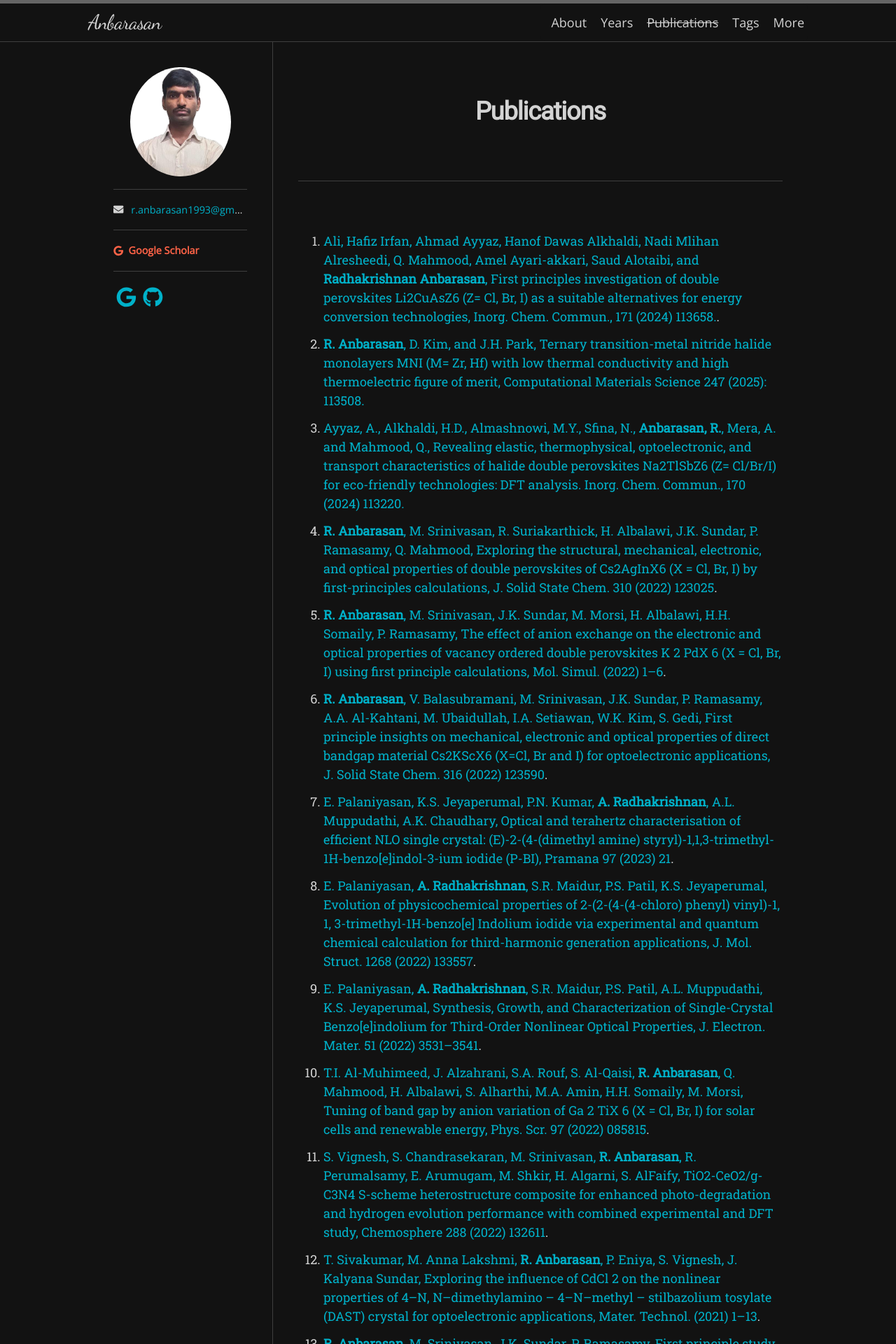
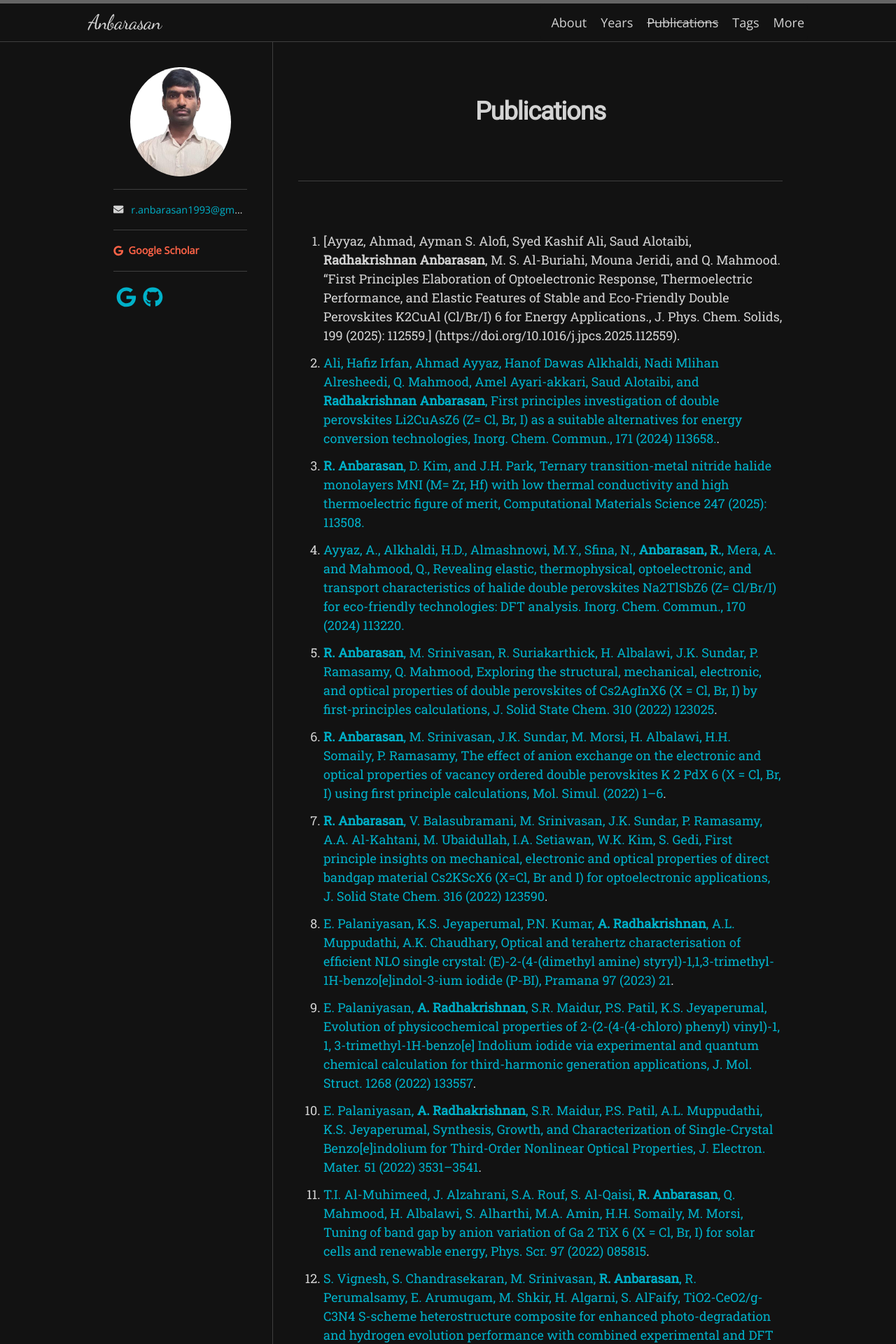
Before and after one commit to anbarasananbu/anbarasan, a Jekyll site: the page built from publications.md, in a window 1280 px wide. Shown: the top 1920 px of the page at 70% size. Built offline with Jekyll 4.4.1, drawn with Linux system fonts in a browser that asks for light colours; nearby versions of some CDN libraries; some web fonts are replaced; a style sheet for code colours, icons or effects is not loaded.

Commit message:
Update publications.md

```diff
--- a/publications.md
+++ b/publications.md
@@ -4,29 +4,31 @@ type: publications
 title: Publications
 permalink: /publications/
 ---
-1. [Ali, Hafiz Irfan, Ahmad Ayyaz, Hanof Dawas Alkhaldi, Nadi Mlihan Alresheedi, Q. Mahmood, Amel Ayari-akkari, Saud Alotaibi, and **Radhakrishnan Anbarasan**, First principles investigation of double perovskites Li2CuAsZ6 (Z= Cl, Br, I) as a suitable alternatives for energy conversion technologies, Inorg. Chem. Commun., 171 (2024) 113658.](https://doi.org/10.1016/j.inoche.2024.113658).
-2. [**R. Anbarasan**, D. Kim, and J.H. Park, Ternary transition-metal nitride halide monolayers MNI (M= Zr, Hf) with low thermal conductivity and high thermoelectric figure of merit, Computational Materials Science 247 (2025): 113508.](https://doi.org/10.1016/j.commatsci.2024.113508)
-3. [Ayyaz, A., Alkhaldi, H.D., Almashnowi, M.Y., Sfina, N., **Anbarasan, R.**, Mera, A. and Mahmood, Q., Revealing elastic, thermophysical, optoelectronic, and transport characteristics of halide double perovskites Na2TlSbZ6 (Z= Cl/Br/I) for eco-friendly technologies: DFT analysis. Inorg. Chem. Commun., 170 (2024) 113220.](https://doi.org/10.1016/j.inoche.2024.113220)
-4.	[**R. Anbarasan**, M. Srinivasan, R. Suriakarthick, H. Albalawi, J.K. Sundar, P. Ramasamy, Q. Mahmood, Exploring the structural, mechanical, electronic, and optical properties of double perovskites of Cs2AgInX6 (X = Cl, Br, I) by first-principles calculations, J. Solid State Chem. 310 (2022) 123025](https://doi.org/10.1016/j.jssc.2022.123025).
-5.	[**R. Anbarasan**, M. Srinivasan, J.K. Sundar, M. Morsi, H. Albalawi, H.H. Somaily, P. Ramasamy, The effect of anion exchange on the electronic and optical properties of vacancy ordered double perovskites K 2 PdX 6 (X = Cl, Br, I) using first principle calculations, Mol. Simul. (2022) 1–6](https://doi.org/10.1080/08927022.2022.2103161).
-6.  [**R. Anbarasan**, V. Balasubramani, M. Srinivasan, J.K. Sundar, P. Ramasamy, A.A. Al-Kahtani, M. Ubaidullah, I.A. Setiawan, W.K. Kim, S. Gedi, First principle insights on mechanical, electronic and optical properties of direct bandgap material Cs2KScX6 (X=Cl, Br and I) for optoelectronic applications, J. Solid State Chem. 316 (2022) 123590](https://doi.org/10.1016/j.jssc.2022.123590).
-7.	[E. Palaniyasan, K.S. Jeyaperumal, P.N. Kumar, **A. Radhakrishnan**, A.L. Muppudathi, A.K. Chaudhary, Optical and terahertz characterisation of efficient NLO single crystal: (E)-2-(4-(dimethyl amine) styryl)-1,1,3-trimethyl-1H-benzo[e]indol-3-ium iodide (P-BI), Pramana 97 (2023) 21](https://doi.org/10.1007/s12043-022-02476-y).
-8.	[E. Palaniyasan, **A. Radhakrishnan**, S.R. Maidur, P.S. Patil, K.S. Jeyaperumal, Evolution of physicochemical properties of 2-(2-(4-(4-chloro) phenyl) vinyl)-1, 1, 3-trimethyl-1H-benzo[e] Indolium iodide via experimental and quantum chemical calculation for third-harmonic generation applications, J. Mol. Struct. 1268 (2022) 133557](https://doi.org/10.1016/j.molstruc.2022.133557).
-9.	[E. Palaniyasan, **A. Radhakrishnan**, S.R. Maidur, P.S. Patil, A.L. Muppudathi, K.S. Jeyaperumal, Synthesis, Growth, and Characterization of Single-Crystal Benzo[e]indolium for Third-Order Nonlinear Optical Properties, J. Electron. Mater. 51 (2022) 3531–3541](https://doi.org/10.1007/s11664-022-09461-6).
-10.	[T.I. Al-Muhimeed, J. Alzahrani, S.A. Rouf, S. Al-Qaisi, **R. Anbarasan**, Q. Mahmood, H. Albalawi, S. Alharthi, M.A. Amin, H.H. Somaily, M. Morsi, Tuning of band gap by anion variation of Ga 2 TiX 6 (X = Cl, Br, I) for solar cells and renewable energy, Phys. Scr. 97 (2022) 085815](https://doi.org/10.1088/1402-4896/ac7efc).
-11. [S. Vignesh, S. Chandrasekaran, M. Srinivasan, **R. Anbarasan**, R. Perumalsamy, E. Arumugam, M. Shkir, H. Algarni, S. AlFaify, TiO2-CeO2/g-C3N4 S-scheme heterostructure composite for enhanced photo-degradation and hydrogen evolution performance with combined experimental and DFT study, Chemosphere 288 (2022) 132611](https://doi.org/10.1016/j.chemosphere.2021.132611).
-12.	[T. Sivakumar, M. Anna Lakshmi, **R. Anbarasan**, P. Eniya, S. Vignesh, J. Kalyana Sundar, Exploring the influence of CdCl 2 on the nonlinear properties of 4–N, N–dimethylamino – 4–N–methyl – stilbazolium tosylate (DAST) crystal for optoelectronic applications, Mater. Technol. (2021) 1–13](https://doi.org/10.1080/10667857.2020.1868208).
-13.	[**R. Anbarasan**, M. Srinivasan, J.K. Sundar, P. Ramasamy, First principle study of structural, mechanical, electronic and optical properties of K2TiX6 (X=Cl, Br, I) for photovoltaic applications, Solid State Sci. 118 (2021) 106654](https://doi.org/10.1016/j.solidstatesciences.2021.106654).
-14.	[**R. Anbarasan**, J.K. Sundar, M. Srinivasan, P. Ramasamy, First principle insight on the structural, mechanical, electronic and optical properties of indirect band gap photovoltaic material Cs2NaBiX6 (X= Cl, Br, I), Comput. Condens. Matter 28 (2021) e00581](https://doi.org/10.1016/j.cocom.2021.e00581).
-15.	[**R. Anbarasan**, M. Srinivasan, J. Kalyana Sundar, P. Ramasamy, Structural, Electronic and Optical Properties of Inorganic Perovskite CsPb(1-x)GexI3: A First Principle Approach, Mater. Technol. (2021) 1–5](https://doi.org/10.1080/10667857.2021.1915057).
-16.	[T. Sivakumar, **R. Anbarasan**, J. Kalyana Sundar, M. Anna Lakshmi, Enhancing the SHG effect of zinc chloride-doped DAST single crystals: new potential materials for nonlinear optical device applications, J. Mater. Sci. Mater. Electron. 31 (2020) 12943–12954](https://doi.org/10.1007/s10854-020-03847-0).
-17.	[**A. Radhakrishnan**, A.L. Muppudathi, K.S. Jeyaperumal, Experimental and computational investigation with Hirshfeld surface analysis of bis(glycine) strontium dichloride trihydrate, Mater. Sci. 38 (2020) 545–552]( https://doi.org/10.2478/msp-2020-0061).
-18.	[**R. Anbarasan**, P. Eniya, J. Kalyana Sundar, M. Mengesha Woldemariam, Crystal structure and Hirshfeld surface analysis of 4-bromoanilinium nitrate, Acta Crystallogr. Sect. E Crystallogr. Commun. 76 (2020) 973–976](https://doi.org/10.1107/S2056989020006945).
-19.	[**R. Anbarasan**, P. Eniya, M. Anna Lakshmi, J. Kalyana Sundar, Structural, spectral, optical, thermal and quantum chemical investigations on ethylenediammonium tetrachloro zinc crystal for optoelectronic applications, J. Mol. Struct. 1188 (2019) 165–172](https://doi.org/10.1016/j.molstruc.2019.03.091).
-20.	[**R. Anbarasan**, J. Kalyana Sundar, M. Anna Lakshmi, Experimental and theoretical insights on the dimeric cation molecule L-alanine L-alaninium chloride for nonlinear optical applications, J. Mol. Struct. 1179 (2019) 154–160](https://doi.org/10.1016/j.molstruc.2018.10.100).
-21.	[**R. Anbarasan**, P. Eniya, M.A. Lakshmi, J.K. Sundar, Experimental and quantum chemical investigations of 4-bromoanilinium hydrogen phthalate crystal for optoelectronic applications, Mater. Res. Express 6 (2019) 095105](https://doi.org/10.1088/2053-1591/ab31bb).
-22.	[**R. Anbarasan**, J. Kalyana Sundar, Experimental and quantum chemical investigation on imidazolium trifluoroacetate single crystal for optoelectronic applications, J. Mater. Sci. Mater. Electron. 30 (2019) 10224–10232](https://doi.org/10.1007/s10854-019-01359-0).
-23.	[**R. Anbarasan**, P. Eniya, J. Kalyana Sundar, Experimental and Quantum Chemical Investigation on Piperazinium Hexachloro Stannous Trihydrate Single Crystal for Second Harmonic Generation Applications, J. Electron. Mater. (2019)](https://doi.org/10.1007/s11664-019-07578-9).
-24.	[**R. Anbarasan**, P. Eniya, J. Kalyana Sundar, Experimental and Quantum Chemical Investigation on Piperazinium Hexachloro Stannous Trihydrate Single Crystal for Second Harmonic Generation Applications, J. Electron. Mater. 48 (2019)](https://doi.org/10.1007/s11664-019-07578-9).
-25.	[**R. Anbarasan**, M. Anna Lakshmi, J. Kalyana Sundar, Combined experimental and theoretical investigation of l-Histidinium trichloro zinc: a novel nonlinear optical material, J. Mater. Sci. Mater. Electron. 29 (2018) 14827–14834](https://doi.org/10.1007/s10854-018-9619-6).
-26.	[**R. Anbarasan**, J. Kalyana Sundar, synthesis, growth and optical proerties of L-threoninium chloride for opto eletronic applications, Int. Res. J. Eng. Technol. 04 (2017) 153–155](https://d1wqtxts1xzle7.cloudfront.net/54706205/IRJET-ISMST35-libre.pdf?1507878567=&response-content-disposition=inline%3B+filename%3DSynthesis_growth_and_optical_properties.pdf&Expires=1705287525&Signature=G0620qr67OwuRnw-Ozh09ngVuWtf-AjRWTZr6GFpepeg1yMWNMxev~SG-d0xL81UeU4aH8Xva1HFmKL~-pYG5PCK0odCXcuRhdoKxo9KltN1djPVmvF2RwAXU0yrcDl46wukIpqKQvIjMj~fZI63QnSWV3Z0VhZw6E4s0GoM4dt7RR~5TyTERjnOjdoOv-htxAsgvBIg5u6KH14qd3lXh2C4~OrLjMryPd8-n6VVPl6QZ6aphk1tya5iART-Vo5aCHtg9efHVG~VV-UantroQ5doN7qv8gjHe3zcF30LkxbIsQtmauK9LbK3kmglyS65Gy0KM0NFD7FuTM5plwV2ug__&Key-Pair-Id=APKAJLOHF5GGSLRBV4ZA).
+
+1. [Ayyaz, Ahmad, Ayman S. Alofi, Syed Kashif Ali, Saud Alotaibi, **Radhakrishnan Anbarasan**, M. S. Al-Buriahi, Mouna Jeridi, and Q. Mahmood. "First Principles Elaboration of Optoelectronic Response, Thermoelectric Performance, and Elastic Features of Stable and Eco-Friendly Double Perovskites K2CuAl (Cl/Br/I) 6 for Energy Applications., J. Phys. Chem. Solids, 199 (2025): 112559.] (https://doi.org/10.1016/j.jpcs.2025.112559).
+2. [Ali, Hafiz Irfan, Ahmad Ayyaz, Hanof Dawas Alkhaldi, Nadi Mlihan Alresheedi, Q. Mahmood, Amel Ayari-akkari, Saud Alotaibi, and **Radhakrishnan Anbarasan**, First principles investigation of double perovskites Li2CuAsZ6 (Z= Cl, Br, I) as a suitable alternatives for energy conversion technologies, Inorg. Chem. Commun., 171 (2024) 113658.](https://doi.org/10.1016/j.inoche.2024.113658).
+3. [**R. Anbarasan**, D. Kim, and J.H. Park, Ternary transition-metal nitride halide monolayers MNI (M= Zr, Hf) with low thermal conductivity and high thermoelectric figure of merit, Computational Materials Science 247 (2025): 113508.](https://doi.org/10.1016/j.commatsci.2024.113508)
+4. [Ayyaz, A., Alkhaldi, H.D., Almashnowi, M.Y., Sfina, N., **Anbarasan, R.**, Mera, A. and Mahmood, Q., Revealing elastic, thermophysical, optoelectronic, and transport characteristics of halide double perovskites Na2TlSbZ6 (Z= Cl/Br/I) for eco-friendly technologies: DFT analysis. Inorg. Chem. Commun., 170 (2024) 113220.](https://doi.org/10.1016/j.inoche.2024.113220)
+5.	[**R. Anbarasan**, M. Srinivasan, R. Suriakarthick, H. Albalawi, J.K. Sundar, P. Ramasamy, Q. Mahmood, Exploring the structural, mechanical, electronic, and optical properties of double perovskites of Cs2AgInX6 (X = Cl, Br, I) by first-principles calculations, J. Solid State Chem. 310 (2022) 123025](https://doi.org/10.1016/j.jssc.2022.123025).
+6.	[**R. Anbarasan**, M. Srinivasan, J.K. Sundar, M. Morsi, H. Albalawi, H.H. Somaily, P. Ramasamy, The effect of anion exchange on the electronic and optical properties of vacancy ordered double perovskites K 2 PdX 6 (X = Cl, Br, I) using first principle calculations, Mol. Simul. (2022) 1–6](https://doi.org/10.1080/08927022.2022.2103161).
+7.  [**R. Anbarasan**, V. Balasubramani, M. Srinivasan, J.K. Sundar, P. Ramasamy, A.A. Al-Kahtani, M. Ubaidullah, I.A. Setiawan, W.K. Kim, S. Gedi, First principle insights on mechanical, electronic and optical properties of direct bandgap material Cs2KScX6 (X=Cl, Br and I) for optoelectronic applications, J. Solid State Chem. 316 (2022) 123590](https://doi.org/10.1016/j.jssc.2022.123590).
+8.	[E. Palaniyasan, K.S. Jeyaperumal, P.N. Kumar, **A. Radhakrishnan**, A.L. Muppudathi, A.K. Chaudhary, Optical and terahertz characterisation of efficient NLO single crystal: (E)-2-(4-(dimethyl amine) styryl)-1,1,3-trimethyl-1H-benzo[e]indol-3-ium iodide (P-BI), Pramana 97 (2023) 21](https://doi.org/10.1007/s12043-022-02476-y).
+9.	[E. Palaniyasan, **A. Radhakrishnan**, S.R. Maidur, P.S. Patil, K.S. Jeyaperumal, Evolution of physicochemical properties of 2-(2-(4-(4-chloro) phenyl) vinyl)-1, 1, 3-trimethyl-1H-benzo[e] Indolium iodide via experimental and quantum chemical calculation for third-harmonic generation applications, J. Mol. Struct. 1268 (2022) 133557](https://doi.org/10.1016/j.molstruc.2022.133557).
+10.	[E. Palaniyasan, **A. Radhakrishnan**, S.R. Maidur, P.S. Patil, A.L. Muppudathi, K.S. Jeyaperumal, Synthesis, Growth, and Characterization of Single-Crystal Benzo[e]indolium for Third-Order Nonlinear Optical Properties, J. Electron. Mater. 51 (2022) 3531–3541](https://doi.org/10.1007/s11664-022-09461-6).
+11.	[T.I. Al-Muhimeed, J. Alzahrani, S.A. Rouf, S. Al-Qaisi, **R. Anbarasan**, Q. Mahmood, H. Albalawi, S. Alharthi, M.A. Amin, H.H. Somaily, M. Morsi, Tuning of band gap by anion variation of Ga 2 TiX 6 (X = Cl, Br, I) for solar cells and renewable energy, Phys. Scr. 97 (2022) 085815](https://doi.org/10.1088/1402-4896/ac7efc).
+12. [S. Vignesh, S. Chandrasekaran, M. Srinivasan, **R. Anbarasan**, R. Perumalsamy, E. Arumugam, M. Shkir, H. Algarni, S. AlFaify, TiO2-CeO2/g-C3N4 S-scheme heterostructure composite for enhanced photo-degradation and hydrogen evolution performance with combined experimental and DFT study, Chemosphere 288 (2022) 132611](https://doi.org/10.1016/j.chemosphere.2021.132611).
+13.	[T. Sivakumar, M. Anna Lakshmi, **R. Anbarasan**, P. Eniya, S. Vignesh, J. Kalyana Sundar, Exploring the influence of CdCl 2 on the nonlinear properties of 4–N, N–dimethylamino – 4–N–methyl – stilbazolium tosylate (DAST) crystal for optoelectronic applications, Mater. Technol. (2021) 1–13](https://doi.org/10.1080/10667857.2020.1868208).
+14.	[**R. Anbarasan**, M. Srinivasan, J.K. Sundar, P. Ramasamy, First principle study of structural, mechanical, electronic and optical properties of K2TiX6 (X=Cl, Br, I) for photovoltaic applications, Solid State Sci. 118 (2021) 106654](https://doi.org/10.1016/j.solidstatesciences.2021.106654).
+15.	[**R. Anbarasan**, J.K. Sundar, M. Srinivasan, P. Ramasamy, First principle insight on the structural, mechanical, electronic and optical properties of indirect band gap photovoltaic material Cs2NaBiX6 (X= Cl, Br, I), Comput. Condens. Matter 28 (2021) e00581](https://doi.org/10.1016/j.cocom.2021.e00581).
+16.	[**R. Anbarasan**, M. Srinivasan, J. Kalyana Sundar, P. Ramasamy, Structural, Electronic and Optical Properties of Inorganic Perovskite CsPb(1-x)GexI3: A First Principle Approach, Mater. Technol. (2021) 1–5](https://doi.org/10.1080/10667857.2021.1915057).
+17.	[T. Sivakumar, **R. Anbarasan**, J. Kalyana Sundar, M. Anna Lakshmi, Enhancing the SHG effect of zinc chloride-doped DAST single crystals: new potential materials for nonlinear optical device applications, J. Mater. Sci. Mater. Electron. 31 (2020) 12943–12954](https://doi.org/10.1007/s10854-020-03847-0).
+18.	[**A. Radhakrishnan**, A.L. Muppudathi, K.S. Jeyaperumal, Experimental and computational investigation with Hirshfeld surface analysis of bis(glycine) strontium dichloride trihydrate, Mater. Sci. 38 (2020) 545–552]( https://doi.org/10.2478/msp-2020-0061).
+19.	[**R. Anbarasan**, P. Eniya, J. Kalyana Sundar, M. Mengesha Woldemariam, Crystal structure and Hirshfeld surface analysis of 4-bromoanilinium nitrate, Acta Crystallogr. Sect. E Crystallogr. Commun. 76 (2020) 973–976](https://doi.org/10.1107/S2056989020006945).
+20.	[**R. Anbarasan**, P. Eniya, M. Anna Lakshmi, J. Kalyana Sundar, Structural, spectral, optical, thermal and quantum chemical investigations on ethylenediammonium tetrachloro zinc crystal for optoelectronic applications, J. Mol. Struct. 1188 (2019) 165–172](https://doi.org/10.1016/j.molstruc.2019.03.091).
+21.	[**R. Anbarasan**, J. Kalyana Sundar, M. Anna Lakshmi, Experimental and theoretical insights on the dimeric cation molecule L-alanine L-alaninium chloride for nonlinear optical applications, J. Mol. Struct. 1179 (2019) 154–160](https://doi.org/10.1016/j.molstruc.2018.10.100).
+22.	[**R. Anbarasan**, P. Eniya, M.A. Lakshmi, J.K. Sundar, Experimental and quantum chemical investigations of 4-bromoanilinium hydrogen phthalate crystal for optoelectronic applications, Mater. Res. Express 6 (2019) 095105](https://doi.org/10.1088/2053-1591/ab31bb).
+23.	[**R. Anbarasan**, J. Kalyana Sundar, Experimental and quantum chemical investigation on imidazolium trifluoroacetate single crystal for optoelectronic applications, J. Mater. Sci. Mater. Electron. 30 (2019) 10224–10232](https://doi.org/10.1007/s10854-019-01359-0).
+24.	[**R. Anbarasan**, P. Eniya, J. Kalyana Sundar, Experimental and Quantum Chemical Investigation on Piperazinium Hexachloro Stannous Trihydrate Single Crystal for Second Harmonic Generation Applications, J. Electron. Mater. (2019)](https://doi.org/10.1007/s11664-019-07578-9).
+25.	[**R. Anbarasan**, P. Eniya, J. Kalyana Sundar, Experimental and Quantum Chemical Investigation on Piperazinium Hexachloro Stannous Trihydrate Single Crystal for Second Harmonic Generation Applications, J. Electron. Mater. 48 (2019)](https://doi.org/10.1007/s11664-019-07578-9).
+26.	[**R. Anbarasan**, M. Anna Lakshmi, J. Kalyana Sundar, Combined experimental and theoretical investigation of l-Histidinium trichloro zinc: a novel nonlinear optical material, J. Mater. Sci. Mater. Electron. 29 (2018) 14827–14834](https://doi.org/10.1007/s10854-018-9619-6).
+27.	[**R. Anbarasan**, J. Kalyana Sundar, synthesis, growth and optical proerties of L-threoninium chloride for opto eletronic applications, Int. Res. J. Eng. Technol. 04 (2017) 153–155](https://d1wqtxts1xzle7.cloudfront.net/54706205/IRJET-ISMST35-libre.pdf?1507878567=&response-content-disposition=inline%3B+filename%3DSynthesis_growth_and_optical_properties.pdf&Expires=1705287525&Signature=G0620qr67OwuRnw-Ozh09ngVuWtf-AjRWTZr6GFpepeg1yMWNMxev~SG-d0xL81UeU4aH8Xva1HFmKL~-pYG5PCK0odCXcuRhdoKxo9KltN1djPVmvF2RwAXU0yrcDl46wukIpqKQvIjMj~fZI63QnSWV3Z0VhZw6E4s0GoM4dt7RR~5TyTERjnOjdoOv-htxAsgvBIg5u6KH14qd3lXh2C4~OrLjMryPd8-n6VVPl6QZ6aphk1tya5iART-Vo5aCHtg9efHVG~VV-UantroQ5doN7qv8gjHe3zcF30LkxbIsQtmauK9LbK3kmglyS65Gy0KM0NFD7FuTM5plwV2ug__&Key-Pair-Id=APKAJLOHF5GGSLRBV4ZA).
```
